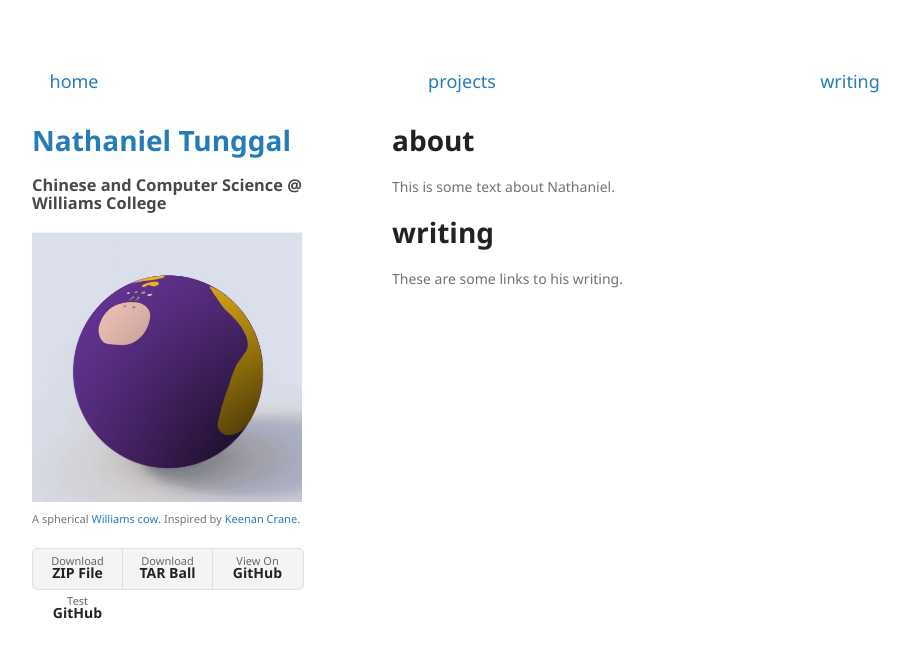
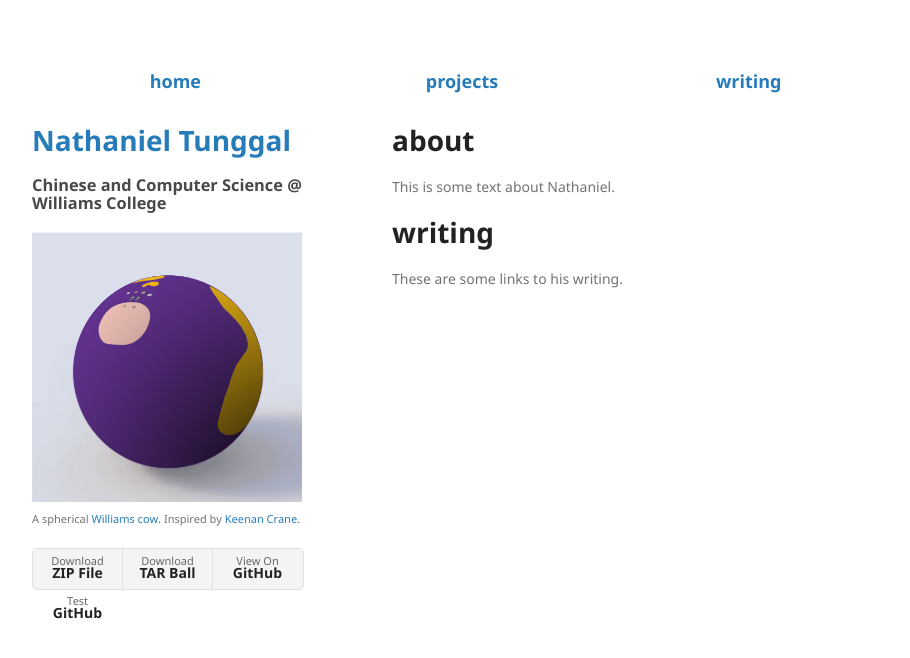
Before and after one commit to ntunggal/ntunggal.github.io, a Jekyll site: the page built from index.md, in a window 1280 px wide. Shown: the top 658 px of the page, without its empty margins (178-1088 px from the left). Built offline with Jekyll 4.4.1, drawn with Linux system fonts in a browser that asks for light colours; our own code applies the rules of GitHub Pages for plain Markdown files.

Commit message:
change navbar max width

```diff
--- a/_sass/jekyll-theme-minimal.scss
+++ b/_sass/jekyll-theme-minimal.scss
@@ -19,13 +19,14 @@ nav {
     display: flex;
     justify-content: space-between;
     width: 100%;
-    // max-width: 900px; // Optional: Set a max width to prevent it from spreading too much on large screens
-    margin: 0 auto; // Centers the navbar horizontally
+    max-width: 860px;
+    margin: 0 auto;
   }
 
   li {
     flex: 1; // Makes each <li> take up equal space
-    text-align: center; // Centers the link inside each <li>
+    text-align: center;
+    font-weight: bold;
   }
 
   a {
```
